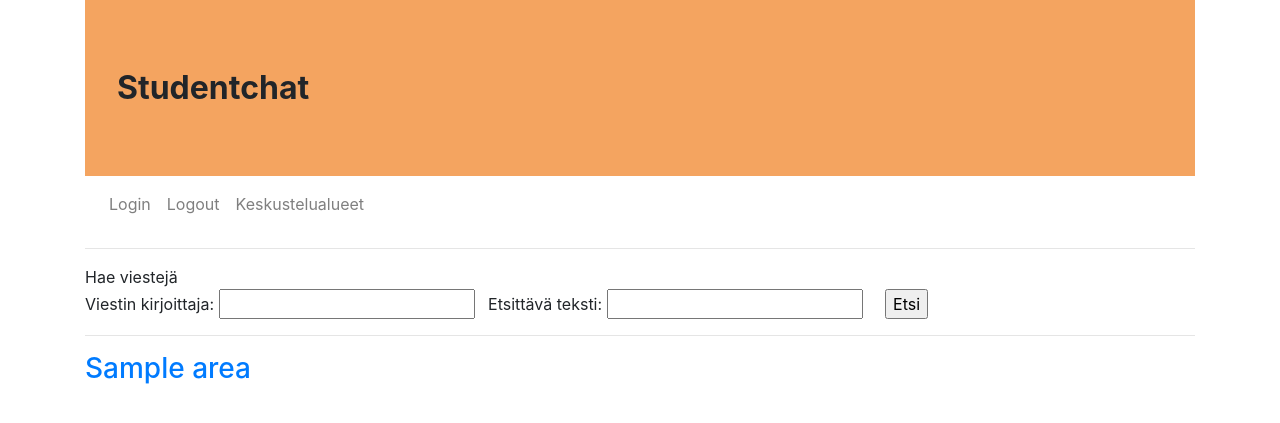
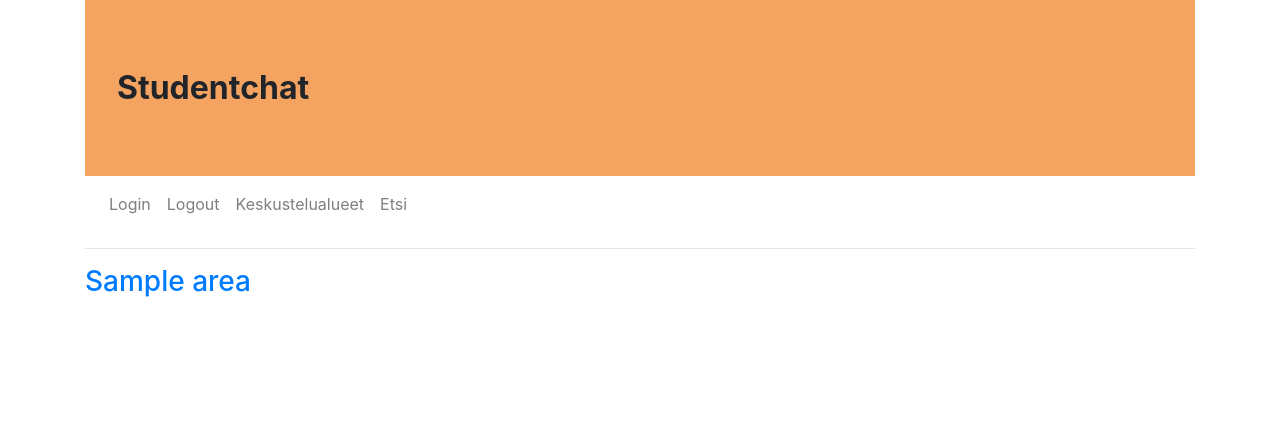
Before and after one commit to lautanal/Studentchat, a Flask app: template templates/areas.html in a window 1280 px wide. Shown: the top 423 px of the page. Run offline with Flask 2, Linux system fonts and the light colour scheme; the template is opened without the code that fills it: most values are stand-ins (such as "Sample title", 1, 10 or a date in 2020); some libraries are stand-ins or nearby versions.

Commit message:
V0.6 layout muutoksia

```diff
--- a/templates/adlayout.html
+++ b/templates/adlayout.html
@@ -38,6 +38,12 @@
             <li class="nav-item">
               <a class="nav-link" href="/adlogout">Logout</a>
             </li>
+            <li class="nav-item">
+              <a class="nav-link" href="/admin/areas">Keskustelualueet</a>
+            </li>
+            <li class="nav-item">
+              <a class="nav-link" href="/admin/users">Käyttäjätilit</a>
+            </li>
           </ul>
       </nav>
     </div>
--- a/templates/admessages.html
+++ b/templates/admessages.html
@@ -1,7 +1,5 @@
 {% extends "adlayout.html" %}
 {% block content %}
-    <h3><a href="/admin/areas">Muut keskustelualueet</a></h3>
-    <hr>
     <h3><a href="/admin/topics/{{ area_id }}">{{ area_name }}</a></h3>
     <h2>{{ topic_name }}</h2>
     Viestien määrä: {{ count }}
--- a/templates/adtopics.html
+++ b/templates/adtopics.html
@@ -1,7 +1,5 @@
 {% extends "adlayout.html" %}
 {% block content %}
-    <h3><a href="/admin/areas">Muut keskustelualueet</a></h3>
-    <hr>
     <h2>{{ area_name }}</h2>
     <hr>
     {% for topic in topics %}
--- a/templates/areas.html
+++ b/templates/areas.html
@@ -5,16 +5,6 @@ Olet kirjautunut nimellä {{ login_alias }} &nbsp <a href="/logout">Kirjaudu ulo
 -->
 {% extends "layout.html" %}
 {% block content %}
-    <form action="/findmsg" method="post">
-        Hae viestejä<br>
-        Viestin kirjoittaja: <input type="text" name="user_search"> &nbsp
-        Etsittävä teksti: <input type="text" name="text_search"> &nbsp &nbsp
-        <input type="submit" value="Etsi">
-        {% if error %}
-          <span class=error><strong>Virhe:</strong> {{ error }}</span>
-        {% endif %}
-    </form>
-    <hr>
     {% for area in areas %}
         <article class="media content-section">
           <div class="media-body">
--- a/templates/findmsg.html
+++ b/templates/findmsg.html
@@ -1,9 +1,7 @@
 {% extends "layout.html" %}
 {% block content %}
-    <h3><a href="/areas">Keskustelualueet</a></h3>
-    <hr>
-        Löydettyjen viestien määrä: {{ count }}
-        <br><br>
+    Löydettyjen viestien määrä: {{ count }}
+    <br><br>
     <hr>
     <div style="background-color: whitesmoke;">
         {% for message in messages %}
--- a/templates/layout.html
+++ b/templates/layout.html
@@ -41,6 +41,9 @@
             <li class="nav-item">
               <a class="nav-link" href="/areas">Keskustelualueet</a>
             </li>
+            <li class="nav-item">
+              <a class="nav-link" href="/find">Etsi</a>
+            </li>
           </ul>
       </nav>
     </div>
```
Also changed, not shown: templates/messages.html (+5 -12 lines), templates/topics.html (+0 -7 lines).
